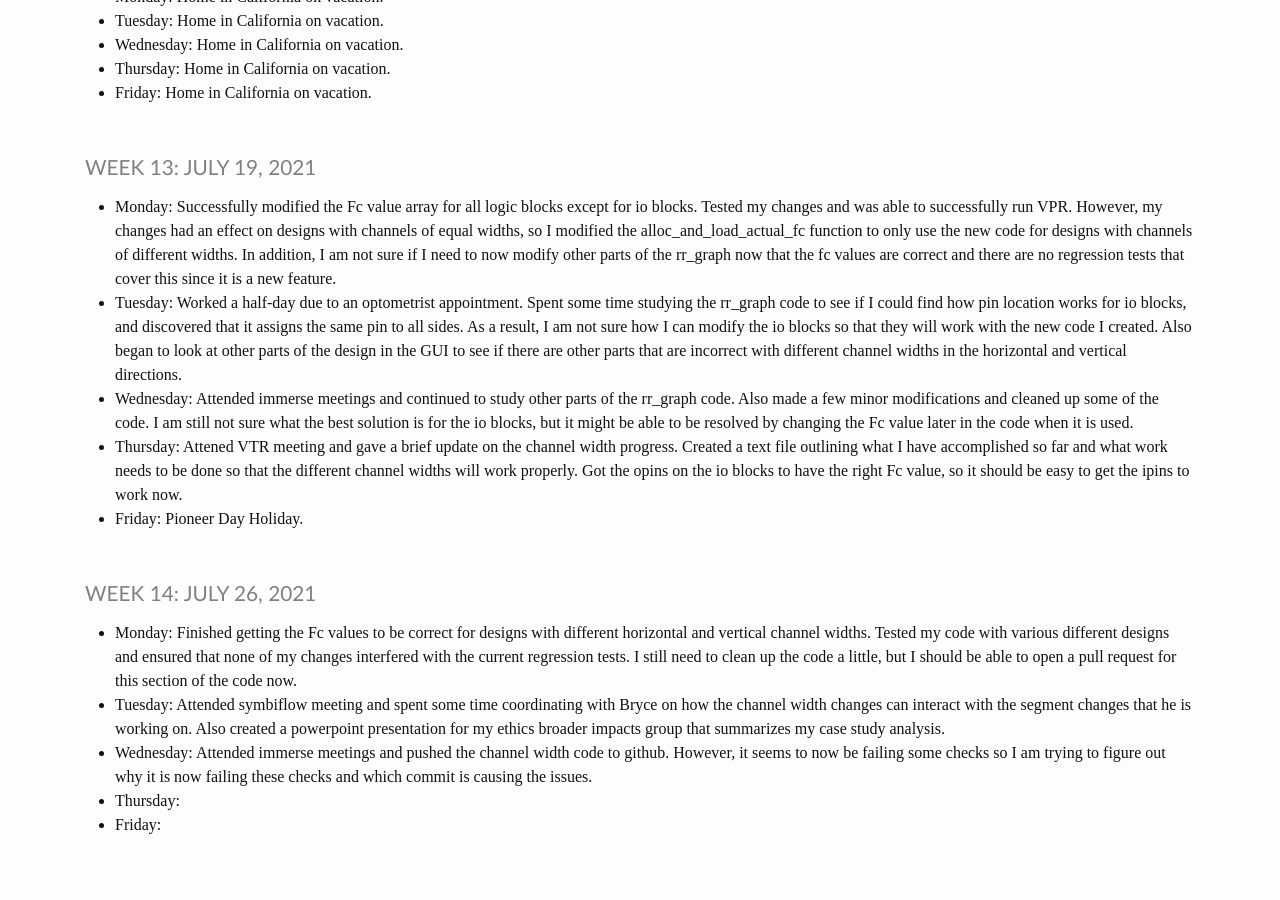
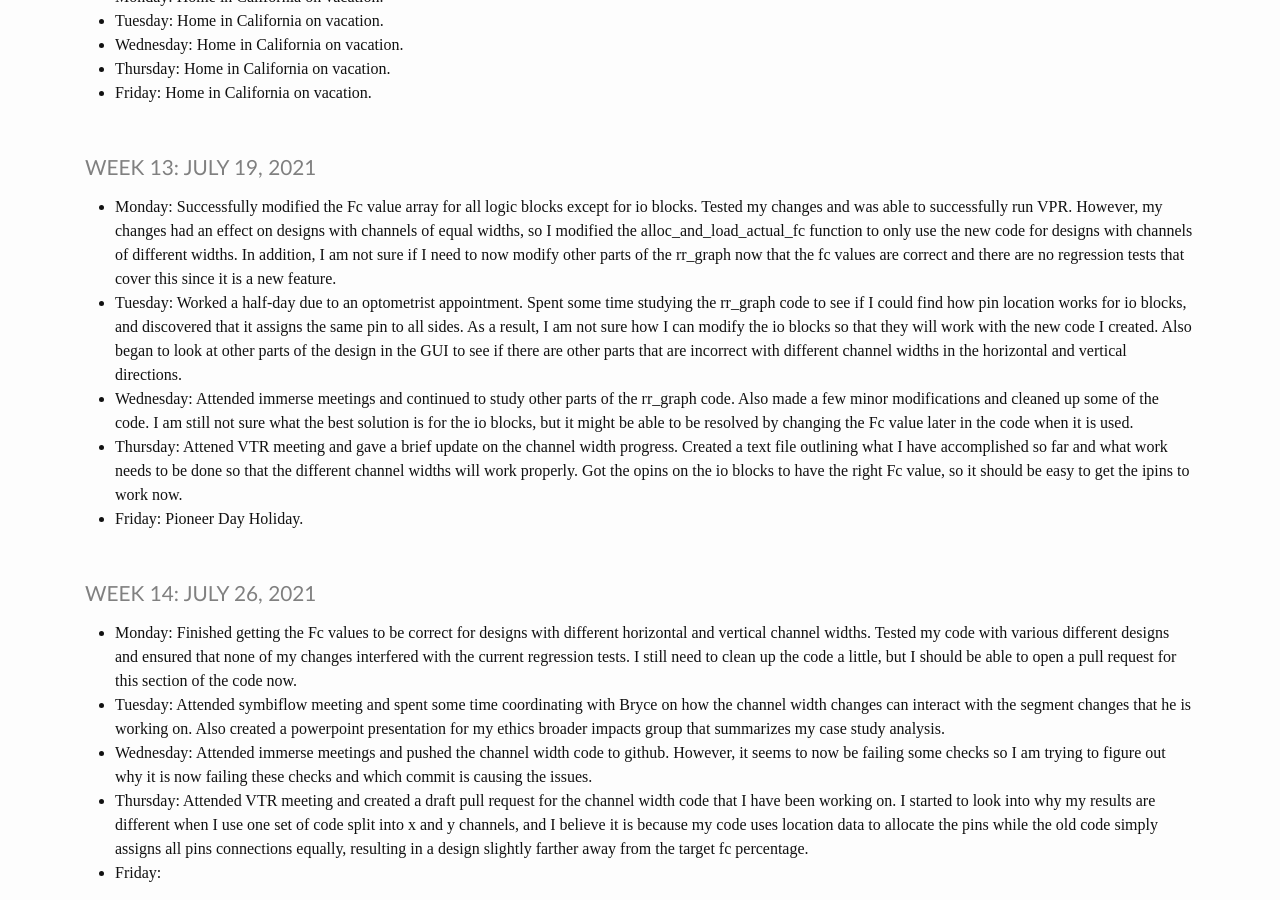
Before and after one commit to heinerb1/heinerb1.github.io, a Jekyll site: the page built from _pages/log.md, in a window 1280 px wide and 900 px high, scrolled down 3978 px. Built offline with Jekyll 4.4.1, drawn with Linux system fonts in a browser that asks for light colours; before the commit the page ends 4830 px from its top, so only the background shows below that.

Commit message:
5/29 Update

```diff
--- a/_pages/log.md
+++ b/_pages/log.md
@@ -236,5 +236,8 @@ title: IMMERSE Log
 * **Wednesday**: Attended immerse meetings and pushed the channel width code to github. However, it seems to now be failing
                  some checks so I am trying to figure out why it is now failing these checks and which commit is causing the
                  issues.
-* **Thursday**:
+* **Thursday**: Attended VTR meeting and created a draft pull request for the channel width code that I have been working
+                on. I started to look into why my results are different when I use one set of code split into x and y
+                channels, and I believe it is because my code uses location data to allocate the pins while the old code
+                simply assigns all pins connections equally, resulting in a design slightly farther away from the target fc percentage.
 * **Friday**:
```
